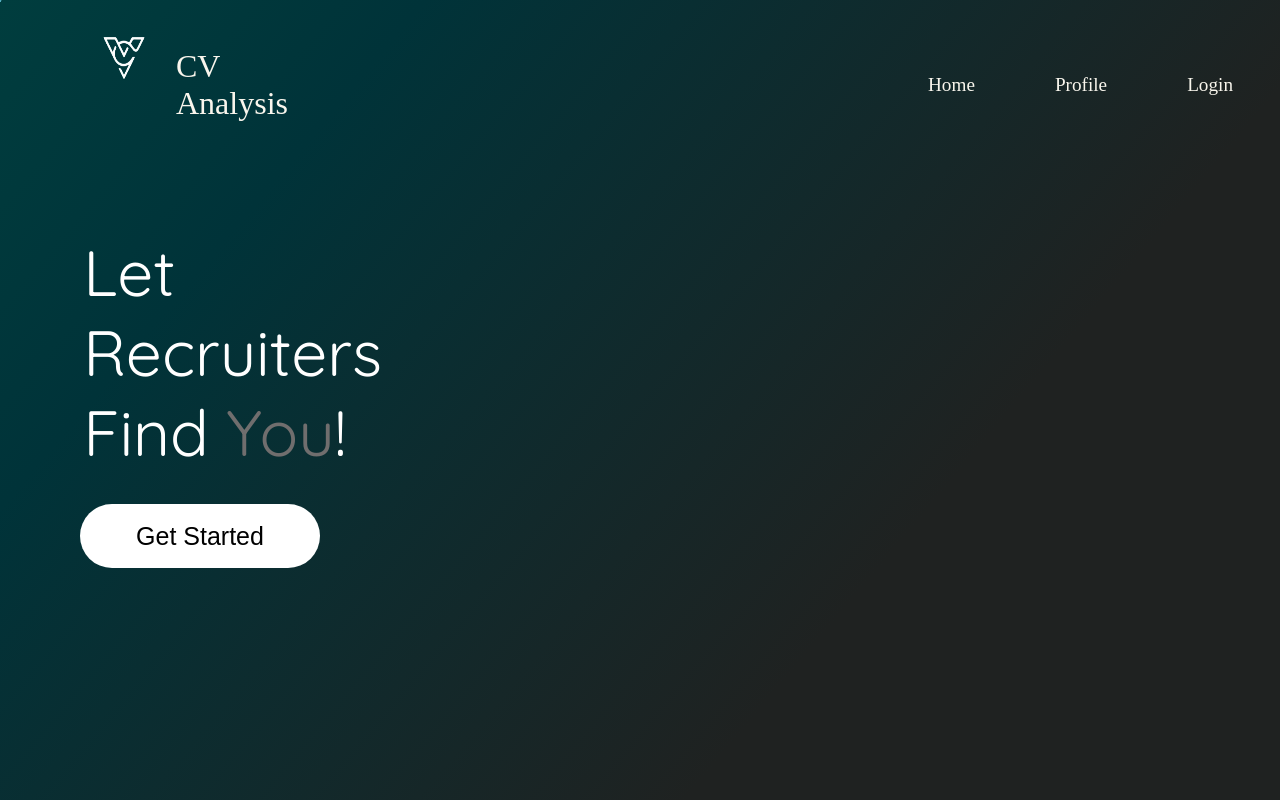
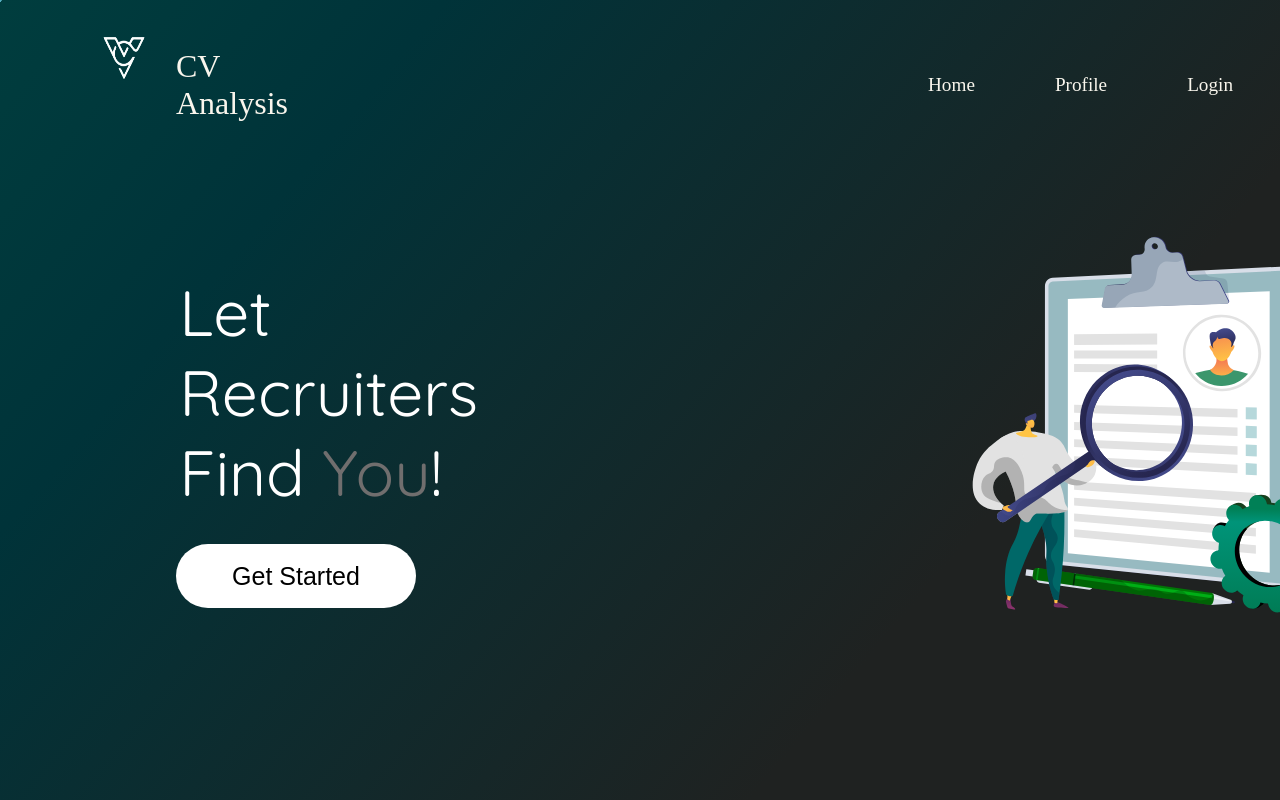
Before and after one commit to Niranjana123-art/CV-Frontend, a React (Create React App) app: page / in a window 1280 px wide. Built offline with nearby package versions, Linux system fonts and the light colour scheme; no server answers; a web font is replaced by a local one.

Commit message:
added landing illustration

```diff
--- a/src/pages/Landing/Landing.css
+++ b/src/pages/Landing/Landing.css
@@ -1,18 +1,18 @@
 @import url('https://fonts.googleapis.com/css2?family=Quicksand&family=Sevillana&display=swap');
 .landing__container {
     display: flex;
-    position: fixed;
-    align-content: center;
-    flex-direction: column;
-    padding-left: 2rem;
-    justify-content: center;
-    width: 100%;
-    min-height: 100vh;
+    align-items: center;
+    flex-direction: row;
+    padding-left: 8rem;
+
+    width: 100vw;
+    height: 100vh;
     background: linear-gradient(129.93deg, #55AEC0 0.09%, #003D3E 0.1%, #003339 21.43%, #1F2221 68.35%);
-    background-size: cover;
     /* background-image: url(../../assets/vector.png ); */
-
-
+    overflow: hidden;
+}
+.landing__content{
+    padding-top: 5rem;
 }
 .landing__container h1{
     font-family: "Quicksand";
@@ -45,3 +45,16 @@ width: 5rem;
     transform: translateX(20%);
     cursor: pointer;
 }
+
+.landing__image{
+    height: 32rem;
+    width :58rem;
+    display: flex;
+    padding-top: 4rem;
+    flex-direction: row;
+    justify-content: flex-end;
+
+}
+.landing__image img{
+    transform: scaleX(-1);
+}
--- a/src/pages/Landing/Landing.js
+++ b/src/pages/Landing/Landing.js
@@ -2,7 +2,7 @@ import React from 'react'
 import Navbar from '../../components/Navbar/Navbar'
 import { useNavigate } from 'react-router-dom'
 import './Landing.css'
-
+import landing from '../../assets/landing.svg'
 
 const Landing = () => {
   const navigate=useNavigate();
@@ -11,7 +11,7 @@ const Landing = () => {
      <Navbar/>
     <div className='landing__container'>
     {/* <img src="../../assets/vector.png" /> */}
-
+      <div className='landing__content'>
       <div>
         <h1 >Let</h1>
         <h1 className='bold_header'>Recruiters </h1>
@@ -22,7 +22,10 @@ const Landing = () => {
             }}>
         Get Started
       </button>
-
+      </div>
+      <div className='landing__image'>
+        <img src={landing}></img>
+      </div>
     </div>
     </>
   )
```
Also changed, not shown: src/assets/landing.svg (added).
